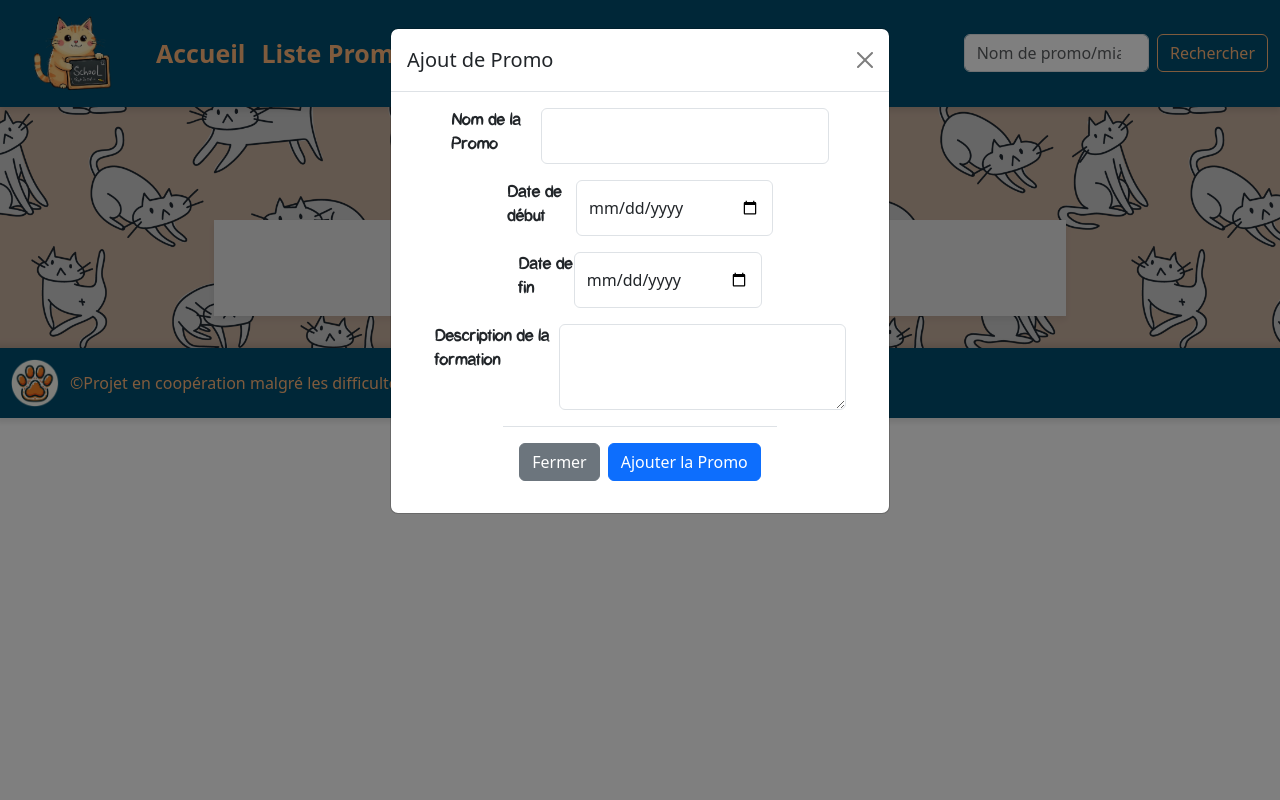
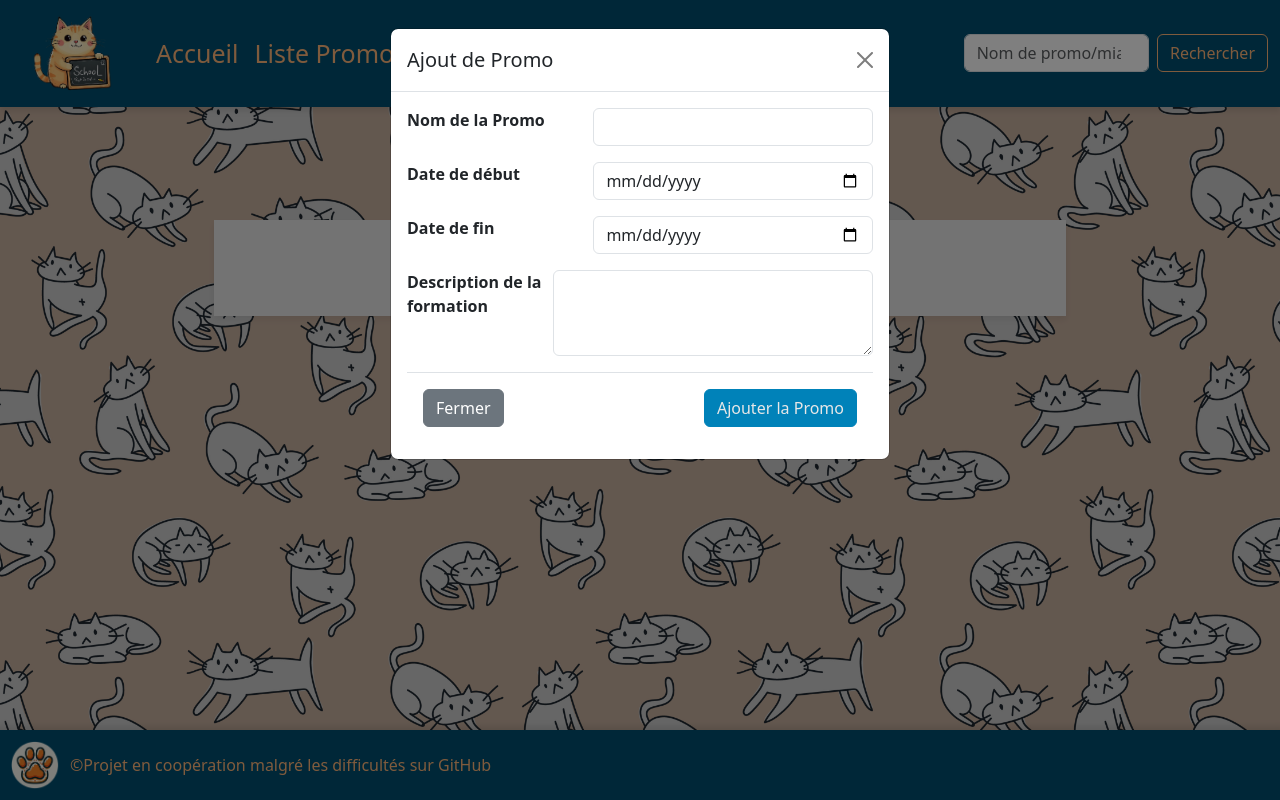
Before and after one commit to Floxde99/No_cat_Academy, a plain HTML site: page assets/pages/PromoPage.html in a window 1280 px wide. Both pictures are taken after a click on the button "Ajouter une Promo". Drawn offline with nearby package versions, Linux system fonts and the light colour scheme; no server answers.

Commit message:
change promo

```diff
--- a/assets/CSS/promo.css
+++ b/assets/CSS/promo.css
@@ -9,13 +9,13 @@ body {
     margin: 0;
 }
 
-
 /* Style global */
 body {
+    display: flex;
+    flex-direction: column;
+    min-height: 100vh;
+    margin: 0;
     cursor: url('../pictures/cursor.cur'), auto;
-    /* font-family: 'Arial', sans-serif;
-    background-color: #f8f9fa;
-    color: #343a40; */
 }
 
 /* En-tête et Navigation */
@@ -30,26 +30,17 @@ header {
 }
 
 .navbar {
+    position: fixed;
+    top: 0;
+    width: 100%;
+    z-index: 1000;
     box-shadow: 0 4px 6px rgba(0, 0, 0, 0.1);
-    /* padding: 1rem; */
 }
-
-/* .navbar-brand img {
-    max-height: 40px;
-} */
-
-/* .nav-link {
-    color: #007bff !important;
-    font-weight: 500;
-}
-
-.nav-link:hover {
-    color: #0056b3 !important;
-} */
 
 .navbar .nav-link {
     color: #ffb67a !important;
     font-size: 25px;
+    font-weight: lighter;
 }
 
 .nav-link:hover {
@@ -60,7 +51,6 @@ header {
     color: #ffb67a !important;
     border-color: #ffb67a !important;
     background-color: #004f70 !important;
-
 }
 
 .search-btn:hover {
@@ -76,19 +66,18 @@ header {
 
 /* Contenu principal */
 main {
-    padding: 2rem;
+    flex: 1 0 auto;
+    display: flex;
+    flex-direction: column;
     background-image: url(../pictures/background-3.jpg);
-    box-shadow: inset 0 0 0 1000px rgba(0, 0, 0, .2);
     background-size: 550px;
     background-repeat: repeat;
-    flex: 1;
-    display: flex;
-    flex-direction: column;
+    box-shadow: inset 0 0 0 1000px rgba(0, 0, 0, .2);
+    padding: 2rem;
     align-items: center;
 }
 
-.add-btn{
-    margin-bottom: 30px;
+.add-btn {
     color: #ffb67a !important;
     border-color: #ffb67a !important;
     background-color: #006b99 !important;
@@ -102,10 +91,10 @@ main {
     background-color: #ffb67a !important;
     color: #004f70 !important;
     border-color: #e2a36f !important;
-
 }
 
 .intro {
+    margin: 30px;
     font-size: larger;
     background-color: white;
     width: 70%;
@@ -121,11 +110,11 @@ main {
     p {
         margin: 5px;
     }
+
+    .fw-bold {
+        font-family: "catcafe";
+    }
 }
-
-/* h2 {
-    margin-bottom: 1.5rem;
-} */
 
 #list {
     display: flex;
@@ -134,41 +123,36 @@ main {
 }
 
 .list-group-item {
-       width: 100%;
- margin-bottom: 1rem;
+    width: 100%;
+    margin-bottom: 1rem;
     border-radius: 8px;
     box-shadow: 0 2px 4px rgba(0, 0, 0, 0.1);
     background-color: rgb(0, 79, 112) !important;
 
-}
-
-.list-group-item .fw-bold {
-    color: #ffb67a !important;
+    .fw-bold {
+        color: #ffb67a !important;
+    }
 }
 
 ul {
     width: 90%;
 }
 
-li{
+li {
     color: #ffffff !important;
     font-weight: bold;
-    p{
-        color: #ffb67a !important;
+}
 
-    }
-}
+li p {
+    color: #ffb67a !important;
+font-weight: lighter;}
 
 .badge {
     font-size: 0.9rem;
     background-color: #006b99 !important;
 }
 
-.fw-bold{
-    font-family: "catcafe";
-}
-
-.modif-btn{
+.modif-btn {
     background-color: #006b99 !important;
     color: #e7e7e7 !important;
 }
@@ -179,7 +163,7 @@ li{
     border-color: rgb(0, 130, 185) !important;
 }
 
-.delete-btn{
+.delete-btn {
     background-color: #970000 !important;
     color: #e7e7e7 !important;
     border-color: #970000 !important;
@@ -191,14 +175,10 @@ li{
     border-color: #c50000 !important;
 }
 
-
-
-
 /* Modal */
 #promoForm {
     display: flex;
     flex-direction: column;
-    align-items: center;
 
     div {
         display: flex;
@@ -208,16 +188,30 @@ li{
         label {
             display: flex;
         }
+    }
+}
 
-    }
+.modal-body input {
+    width: 60%;
+}
+
+.modal .btn-primary {
+    background-color: rgb(0, 130, 185) !important;
+    color: #e7e7e7 !important;
+    border-color: rgb(0, 130, 185) !important;
+}
+
+.modal .btn-primary:hover {
+    background-color: #016591 !important;
+    color: #e7e7e7 !important;
+    border-color: rgb(0, 75, 107) !important;
 }
 
 /* Footer */
 footer {
+    width: 100%;
     display: flex;
     align-items: center;
-    width: 100%;
-    margin-top: auto;
     background-color: rgb(0, 79, 112);
     box-shadow: 0px 0px 6px 4px rgba(0, 0, 0, 0.1);
 
@@ -229,6 +223,5 @@ footer {
     p {
         margin: 0;
         color: #ffb67a !important;
-
     }
 }
--- a/assets/js/promo.js
+++ b/assets/js/promo.js
@@ -64,7 +64,7 @@ function ajouterPromo(titre, description, nbEleves, id) {
         <div class="d-flex justify-content-between align-items-start">
             <div class="ms-2 me-auto">
                 <div class="fw-bold">${titre}</div>
-                <p class="w-75">${description}</p>
+                <p class="descript">${description}</p>
             </div>
             <span class="badge rounded-pill">nb élèves : ${nbEleves}</span>
         </div>
--- a/assets/pages/PromoPage.html
+++ b/assets/pages/PromoPage.html
@@ -29,7 +29,7 @@
                             <a class="nav-link" href="#">Liste Promo</a>
                         </li>
                         <li class="nav-item">
-                            <a class="nav-link">Contact</a>
+                            <a class="nav-link" href="./Contact.html">Contact</a>
                         </li>
                     </ul>
                     <form class="d-flex" role="search">
@@ -42,7 +42,7 @@
         </nav>
     </header>
     <main>
-        <button type="button" class="btn add-btn" data-bs-toggle="modal" data-bs-target="#exampleModal">
+        <button type="button" class="btn add-btn btn-primary" data-bs-toggle="modal" data-bs-target="#exampleModal">
             Ajouter une Promo
         </button>
 
```
